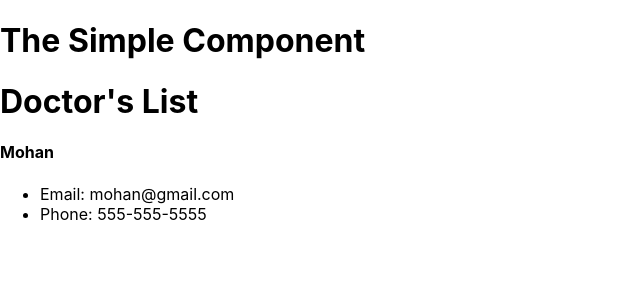
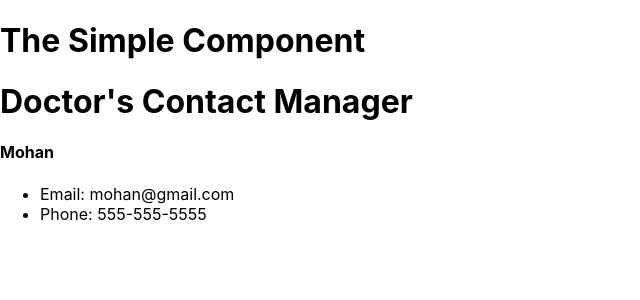
Before and after one commit to lokeshvenkatesan/contact-list-using-react, a React (Create React App) app: page / in a window 1280 px wide. Shown: the top 300 px of the page, without its empty margins (0-640 px from the left). Built offline with nearby package versions, Linux system fonts and the light colour scheme.

Commit message:
Added props for Header

```diff
--- a/src/App.js
+++ b/src/App.js
@@ -7,7 +7,7 @@ export class App extends Component {
     return (
       <div>
         <h1>The Simple Component</h1>
-        <Header />
+        <Header branding= "Doctor's Contact Manager" />
       <Contact />
       </div>
     );
--- a/src/components/Header.js
+++ b/src/components/Header.js
@@ -1,10 +1,10 @@
 import React from 'react'
 
-const Header =()=>{
+const Header =(props)=>{
   return(
     <div>
       <h1>
-      Doctor's List
+      {props.branding}
       </h1>
     </div>
   )
```
Also changed, not shown: 1 other file (tests, documents, lock files or other folders).
